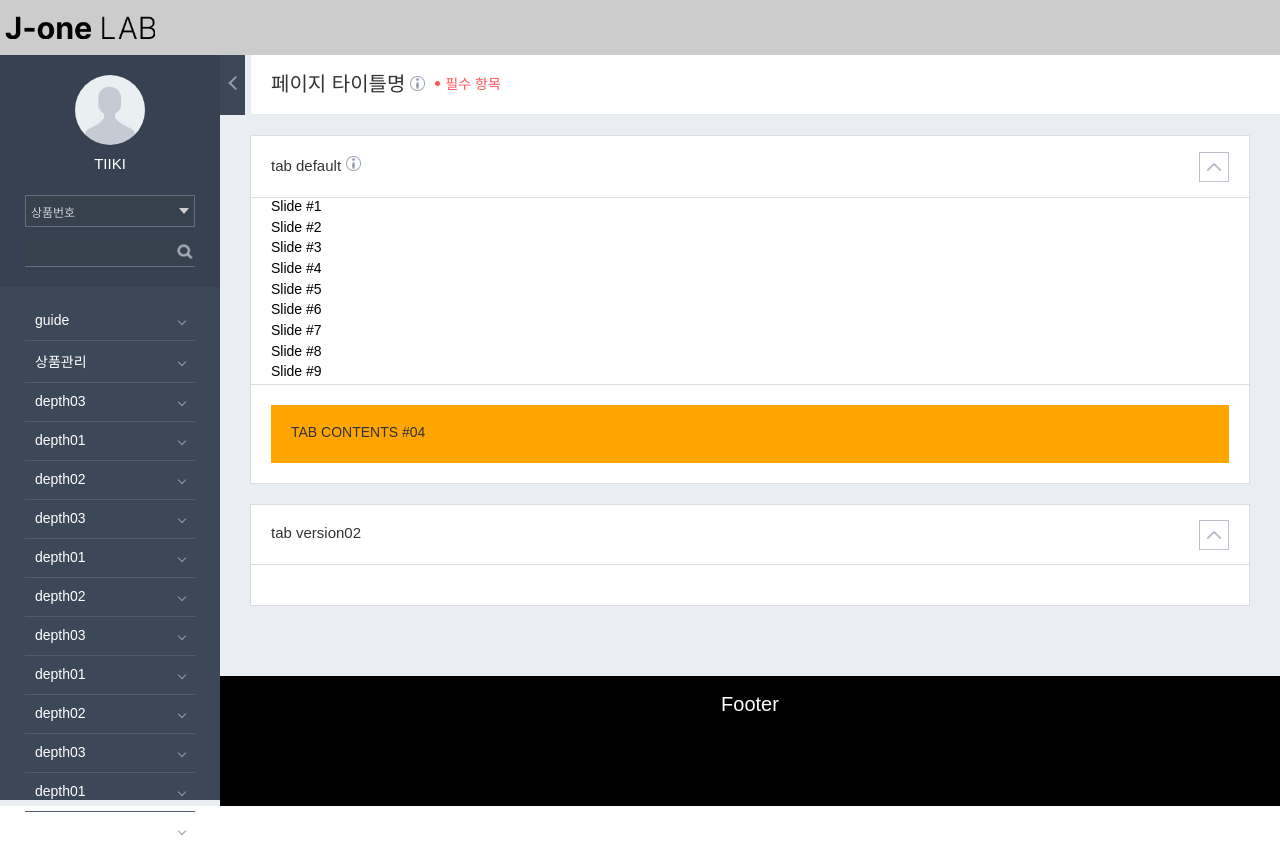
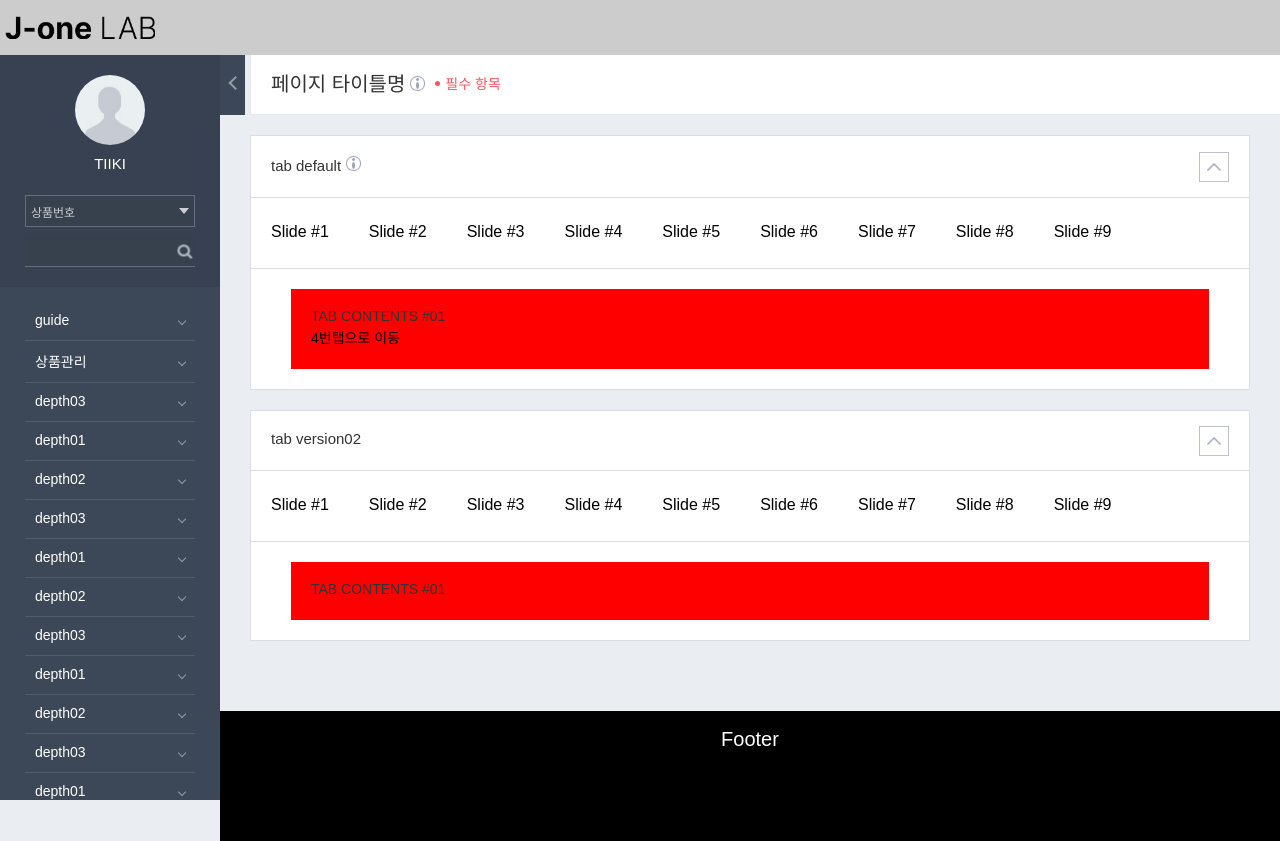
Before and after one commit to kang1234536/jonlabAdminPj, a React (Create React App) app: page /tab_item in a window 1280 px wide. Before the commit the page ends 806 px from the top, so only its background shows below. Built offline with nearby package versions, Linux system fonts and the light colour scheme.

Commit message:
20240302 work1

```diff
--- a/public/index.html
+++ b/public/index.html
@@ -3,7 +3,7 @@
 <head>
 	<meta charset="utf-8" />
 	<meta name="viewport" content="width=device-width, initial-scale=1, user-scalable=no" />
-	<title>WHY NOT</title>
+	<title>jonelab admin</title>
 	<link rel="stylesheet" href="/resources/css/base.css">
 	<link rel="stylesheet" href="/resources/css/layout.css">
 	<link rel="stylesheet" href="/resources/css/contents.css">
--- a/public/resources/css/contents.css
+++ b/public/resources/css/contents.css
@@ -147,6 +147,7 @@
 [class^="regItemWrap"] [class^="regInptBox"] {padding:20px;border-top:1px solid #dbdde2;}
 [class^="regItemWrap"] [class^="regInptBox"] [class^="inptxtItem"] {width:100%;}
 [class^="regItemWrap"] [class^="regInptBox"] [class^="inpNumItem"] {width:100%;}
+[class^="regItemWrap"] [class^="regInptBox"] [class^="tabListWrap"] {margin:-20px -20px 0;}
 
 /* 하단 고정 버튼 박스 */
 [class^="fixedBtnBox"] {position:fixed;left:220px;right:0;bottom:0;padding:10px 20px;border-top:1px solid #d9d9d9;background-color:#ecedef;z-index:50;transition:left .6s ease;}
@@ -206,17 +207,21 @@
 [class^="nodata"] .tit {display:block;padding:70px 0 0;line-height:20px;font-size:16px;text-align:center !important;background:url('../images/ico_nodata.gif') no-repeat center top;background-size:50px;}
 
 /* tab box */
-[class^="regItemWrap"] [class^="regInptBox"] [class^="tabWrap"] {margin:-20px -20px 0;}
-[class^="tabWrap"] {margin:0 -20px;}
-[class^="tabWrap"] .tabItem {padding:0;border-bottom:1px solid #dbdde2;}
-[class^="tabWrap"] .tabItem [class^="cmptSwiper"] {padding:0 20px;}
-[class^="tabWrap"] .tabItem [class^="cmptSwiper"] .swiper-wrapper .swiper-slide {position:relative;}
-[class^="tabWrap"] .tabItem [class^="cmptSwiper"] .swiper-wrapper .swiper-slide:after {display:block;content:"";position:absolute;left:-1px;top:50%;width:1px;height:10px;margin:-5px 0 0;background-color:#dbdde2}
-[class^="tabWrap"] .tabItem [class^="cmptSwiper"] .swiper-wrapper .swiper-slide button {width:100%;padding:20px 0;}
-[class^="tabWrap"] .tabItem [class^="cmptSwiper"] .swiper-wrapper .swiper-slide button span {display:inline-block;padding:5px 20px;line-height:20px;font-size:16px;}
-[class^="tabWrap"] .tabItem [class^="cmptSwiper"] .swiper-wrapper .swiper-slide.active button span{position:relative;color:#0035bd;}
-[class^="tabWrap"] .tabItem [class^="cmptSwiper"] .swiper-wrapper .swiper-slide.active button span:after {display:block;content:"";position:absolute;left:20px;right:20px;bottom:0;height:2px;background-color:#0035bd;}
-[class^="tabWrap"] [class^="tabConts"] {display:block;margin:20px 20px 0;}
+[class^="tabListWrap"] {margin:0 -20px;}
+[class^="tabListWrap"] [class^="tabListInner"] {overflow-x:auto;overflow-y:hidden;}
+[class^="tabListWrap"] [class^="tabListInner"]::-webkit-scrollbar {display:none;}
+[class^="tabListWrap"] .tabItems {display:flex;padding:0;border-bottom:1px solid #dbdde2;}
+[class^="tabListWrap"] .tabItems .tabItem {position:relative;}
+[class^="tabListWrap"] .tabItems .tabItem button {width:100%;padding:20px 0;white-space:nowrap;}
+[class^="tabListWrap"] .tabItems .tabItem span {display:inline-block;padding:5px 20px;line-height:20px;font-size:16px;}
+/* [class^="tabListWrap"] .tabItems .tabItem .swiper-slide {position:relative;}
+[class^="tabListWrap"] .tabItems .tabItem .swiper-slide:after {display:block;content:"";position:absolute;left:-1px;top:50%;width:1px;height:10px;margin:-5px 0 0;background-color:#dbdde2}
+[class^="tabListWrap"] .tabItems .tabItem .swiper-slide button {width:100%;padding:20px 0;}
+[class^="tabListWrap"] .tabItems .tabItem .swiper-slide button span {display:inline-block;padding:5px 20px;line-height:20px;font-size:16px;}
+[class^="tabListWrap"] .tabItems .tabItem .swiper-slide.active button span{position:relative;color:#0035bd;}
+[class^="tabListWrap"] .tabItems .tabItem .swiper-slide.active button span:after {display:block;content:"";position:absolute;left:20px;right:20px;bottom:0;height:2px;background-color:#0035bd;} */
+
+[class^="tabPanelWrap"] {display:block;margin:20px 20px 0;}
 
 /* category 선택 BOX */
 [class^="cateListWrap"] {overflow:hidden;padding:15px;}
--- a/public/resources/css/layout.css
+++ b/public/resources/css/layout.css
@@ -7,8 +7,8 @@
 #header .logo a em {display:block;overflow:hidden;width:0;height:0;line-height:0;}
 
 #gnb {position:fixed;left:0;top:55px;bottom:0;width:220px;line-height:20px;background-color:#3c4757;transition:left .6s ease;z-index:50;}
-#gnb .gnbInner {display:block;position:relative;height:100%;}
-#gnb .gnbTop {padding:20px 25px;text-align:center;background-color:#374151;}
+#gnb .gnbInner {display:block;overflow-x:hidden;overflow-y:auto;position:relative;height:100%;}
+#gnb .gnbTop {position:sticky;position:-webkit-sticky;top:0;padding:20px 25px;text-align:center;background-color:#374151;z-index:10;}
 #gnb .userInfo .photo {display:block;overflow:hidden;width:70px;height:70px;margin:0 auto;border-radius:100%;background:url('../images/no-img.jpg') no-repeat center;background-size:100% 100%;;}
 #gnb .userInfo .photo img {width:100%;height:100%;}
 #gnb .userInfo .userId {display:block;margin:10px 0 0;font-size:15px;font-weight:500;color:#fff;}
--- a/src/guide/TabItem.js
+++ b/src/guide/TabItem.js
@@ -1,10 +1,19 @@
-import React, {useState} from 'react';
+import React, {useState, useEffect} from 'react';
 import PageTitle from 'ui_component/page_title';
 import RegFoldItemBox from 'ui_component/regist_folding_box';
 import TabCmpt from 'ui_component/tab_box';
 
 const TableItem = () => {
-	var [tabmenu, setTabmenu] = useState(null);//tab contents view state
+	const TabCmpt1 = TabCmpt;
+	const [tabPanel, setTabPanel] = useState(0);//tab contents view state
+
+	const goPanel = (idx)=>{
+		console.log(TabCmpt1);
+	}
+
+	useEffect(()=>{
+		console.log(TabCmpt);
+	}, []);
 
 	return (
 		<div className="contents">
@@ -27,74 +36,144 @@ const TableItem = () => {
 					</p>
 				}
 			>
-				<TabCmpt
-					setIndex={3}
-					tabName={
+				<TabCmpt1
+					setIndex={tabPanel}
+					tabItems={
 						['Slide #1', 'Slide #2', 'Slide #3', 'Slide #4', 'Slide #5', 'Slide #6', 'Slide #7', 'Slide #8', 'Slide #9']
 					}
-					setViewBox={setTabmenu}
+					setViewBox={setTabPanel}
+					goPanel = {goPanel}
 				>
 					{
-						tabmenu === 0 &&
-						<div className="tabConts" style={{'padding' : '20px', 'backgroundColor' : 'red'}}>
+						tabPanel === 0 &&
+						<div className="tabPanel" style={{'padding' : '20px', 'backgroundColor' : 'red'}}>
 							TAB CONTENTS #01
+							<br />
+
+							<button type="button" onClick={()=>{goPanel(3)}}>4번탭으로 이동</button>
 						</div>
 					}
 					{
-						tabmenu === 1 &&
-						<div className="tabConts" style={{'padding' : '20px', 'backgroundColor' : 'blue'}}>
+						tabPanel === 1 &&
+						<div className="tabPanel" style={{'padding' : '20px', 'backgroundColor' : 'blue'}}>
 							TAB CONTENTS #02
 						</div>
 					}
 					{
-						tabmenu === 2 &&
-						<div className="tabConts" style={{'padding' : '20px', 'backgroundColor' : 'green'}}>
+						tabPanel === 2 &&
+						<div className="tabPanel" style={{'padding' : '20px', 'backgroundColor' : 'green'}}>
 							TAB CONTENTS #03
 						</div>
 					}
 					{
-						tabmenu === 3 &&
-						<div className="tabConts" style={{'padding' : '20px', 'backgroundColor' : 'orange'}}>
+						tabPanel === 3 &&
+						<div className="tabPanel" style={{'padding' : '20px', 'backgroundColor' : 'orange'}}>
 							TAB CONTENTS #04
 						</div>
 					}
 					{
-						tabmenu === 4 &&
-						<div className="tabConts" style={{'padding' : '20px', 'backgroundColor' : 'yellow'}}>
+						tabPanel === 4 &&
+						<div className="tabPanel" style={{'padding' : '20px', 'backgroundColor' : 'yellow'}}>
 							TAB CONTENTS #05
 						</div>
 					}
 					{
-						tabmenu === 5 &&
-						<div className="tabConts" style={{'padding' : '20px', 'backgroundColor' : 'pink'}}>
+						tabPanel === 5 &&
+						<div className="tabPanel" style={{'padding' : '20px', 'backgroundColor' : 'pink'}}>
 							TAB CONTENTS #06
 						</div>
 					}
 					{
-						tabmenu === 6 &&
-						<div className="tabConts" style={{'padding' : '20px', 'backgroundColor' : 'blueviolet'}}>
+						tabPanel === 6 &&
+						<div className="tabPanel" style={{'padding' : '20px', 'backgroundColor' : 'blueviolet'}}>
 							TAB CONTENTS #07
 						</div>
 					}
 					{
-						tabmenu === 7 &&
-						<div className="tabConts" style={{'padding' : '20px', 'backgroundColor' : 'teal'}}>
+						tabPanel === 7 &&
+						<div className="tabPanel" style={{'padding' : '20px', 'backgroundColor' : 'teal'}}>
 							TAB CONTENTS #08
 						</div>
 					}
 					{
-						tabmenu === 8 &&
-						<div className="tabConts" style={{'padding' : '20px', 'backgroundColor' : 'green'}}>
+						tabPanel === 8 &&
+						<div className="tabPanel" style={{'padding' : '20px', 'backgroundColor' : 'green'}}>
 							TAB CONTENTS #09
 						</div>
 					}
-				</TabCmpt>
+				</TabCmpt1>
 			</RegFoldItemBox>
 
 			<RegFoldItemBox
 				title={'tab version02'}
 			>
-				<div></div>
+				<TabCmpt
+					setIndex={tabPanel}
+					tabItems={
+						['Slide #1', 'Slide #2', 'Slide #3', 'Slide #4', 'Slide #5', 'Slide #6', 'Slide #7', 'Slide #8', 'Slide #9']
+					}
+					setViewBox={setTabPanel}
+					goPanel = {goPanel}
+				>
+					{
+						tabPanel === 0 &&
+						<div className="tabPanel" style={{'padding' : '20px', 'backgroundColor' : 'red'}}>
+							TAB CONTENTS #01
+							<br />
+
+
+						</div>
+					}
+					{
+						tabPanel === 1 &&
+						<div className="tabPanel" style={{'padding' : '20px', 'backgroundColor' : 'blue'}}>
+							TAB CONTENTS #02
+						</div>
+					}
+					{
+						tabPanel === 2 &&
+						<div className="tabPanel" style={{'padding' : '20px', 'backgroundColor' : 'green'}}>
+							TAB CONTENTS #03
+							<button type="button" onClick={()=>{goPanel(0)}}>1번탭으로 이동</button>
+						</div>
+					}
+					{
+						tabPanel === 3 &&
+						<div className="tabPanel" style={{'padding' : '20px', 'backgroundColor' : 'orange'}}>
+							TAB CONTENTS #04
+						</div>
+					}
+					{
+						tabPanel === 4 &&
+						<div className="tabPanel" style={{'padding' : '20px', 'backgroundColor' : 'yellow'}}>
+							TAB CONTENTS #05
+						</div>
+					}
+					{
+						tabPanel === 5 &&
+						<div className="tabPanel" style={{'padding' : '20px', 'backgroundColor' : 'pink'}}>
+							TAB CONTENTS #06
+						</div>
+					}
+					{
+						tabPanel === 6 &&
+						<div className="tabPanel" style={{'padding' : '20px', 'backgroundColor' : 'blueviolet'}}>
+							TAB CONTENTS #07
+						</div>
+					}
+					{
+						tabPanel === 7 &&
+						<div className="tabPanel" style={{'padding' : '20px', 'backgroundColor' : 'teal'}}>
+							TAB CONTENTS #08
+						</div>
+					}
+					{
+						tabPanel === 8 &&
+						<div className="tabPanel" style={{'padding' : '20px', 'backgroundColor' : 'green'}}>
+							TAB CONTENTS #09
+						</div>
+					}
+				</TabCmpt>
 			</RegFoldItemBox>
 
 		</div>
--- a/src/ui_component/tab_box.js
+++ b/src/ui_component/tab_box.js
@@ -1,54 +1,50 @@
 import React, { useRef, useEffect, useState } from 'react';
-import Swiper from 'swiper';
 import PropTypes from 'prop-types';
 
-const TabCmpt = ({children, setIndex, tabName, setViewBox}) => {
-	let wrapperName = null;
+const goPanel = ()=>{
+
+}
+
+const TabCmpt = ({children, setIndex, tabItems, setViewBox}) => {
 	const [activeIndex, setActiveIndex] = useState(setIndex || 0);
-	const tabWrap = useRef(null);
+	const tabListWrap = useRef(null);
+	const tabPanelWrap = useRef(null);
 
-	// const params = {
-	// 	slidesPerView: 'auto',
-	// 	WrapperEl: 'ul',
-	// 	freeMode: true,
-	// 	// pagination: {
-	// 	// 	el: `.${wrapperName} .tabItem .swiper-pagination`,
-	// 	// 	clickable: true,
-	// 	// },
-	// 	// on : {
-	// 	// 	init : (swiper)=> {
-	// 	// 		console.log(tabWrap.current.className);
-	// 	// 	}
-	// 	// }
-	// }
+	const tabChangeFn = (idx)=>{
+		setActiveIndex(idx);
+	}
 
 	useEffect(()=>{
+		console.log('dddd');
 		setViewBox(activeIndex);
-		if(wrapperName === null) wrapperName = tabWrap.current.className;
 	}, [activeIndex]);
 
 	return (
-		<div className="tabWrap" ref={tabWrap}>
-			<div className="tabItem">
-				<div className="cmptSwiper">
-					<ul>
+		<>
+			<div className="tabListWrap" ref={tabListWrap}>
+				<div className="tabListInner">
+					<ul className="tabItems">
 						{
-							tabName.map((val, i)=>{
-								return <li key={i} className={activeIndex === i ? 'active' : ''}><button type="button" onClick={()=>setActiveIndex(i)}><span>{val}</span></button></li>;
+							tabItems.map((val, i)=>{
+								if(activeIndex === i) {
+									return <li key={i} className="tabItem active"><button type="button" title="선택됨" onClick={()=>tabChangeFn(i)}><span>{val}</span></button></li>;
+								}else{
+									return <li key={i} className="tabItem"><button type="button" onClick={()=>tabChangeFn(i)}><span>{val}</span></button></li>;
+								}
 							})
 						}
 					</ul>
 				</div>
 			</div>
-			<div className="tabItemView">
+			<div className="tabPanelWrap" ref={tabPanelWrap}>
 				{children}
 			</div>
-		</div>
+		</>
 	);
 }
 
 TabCmpt.propTypes = {
-	tabName : PropTypes.array.isRequired,
+	tabItems : PropTypes.array.isRequired,
 	children : PropTypes.any.isRequired,
 	setViewBox : PropTypes.func.isRequired,
 	setIndex : PropTypes.number,
```
Also changed, not shown: public/resources/css/base.css (+3 -205 lines).
